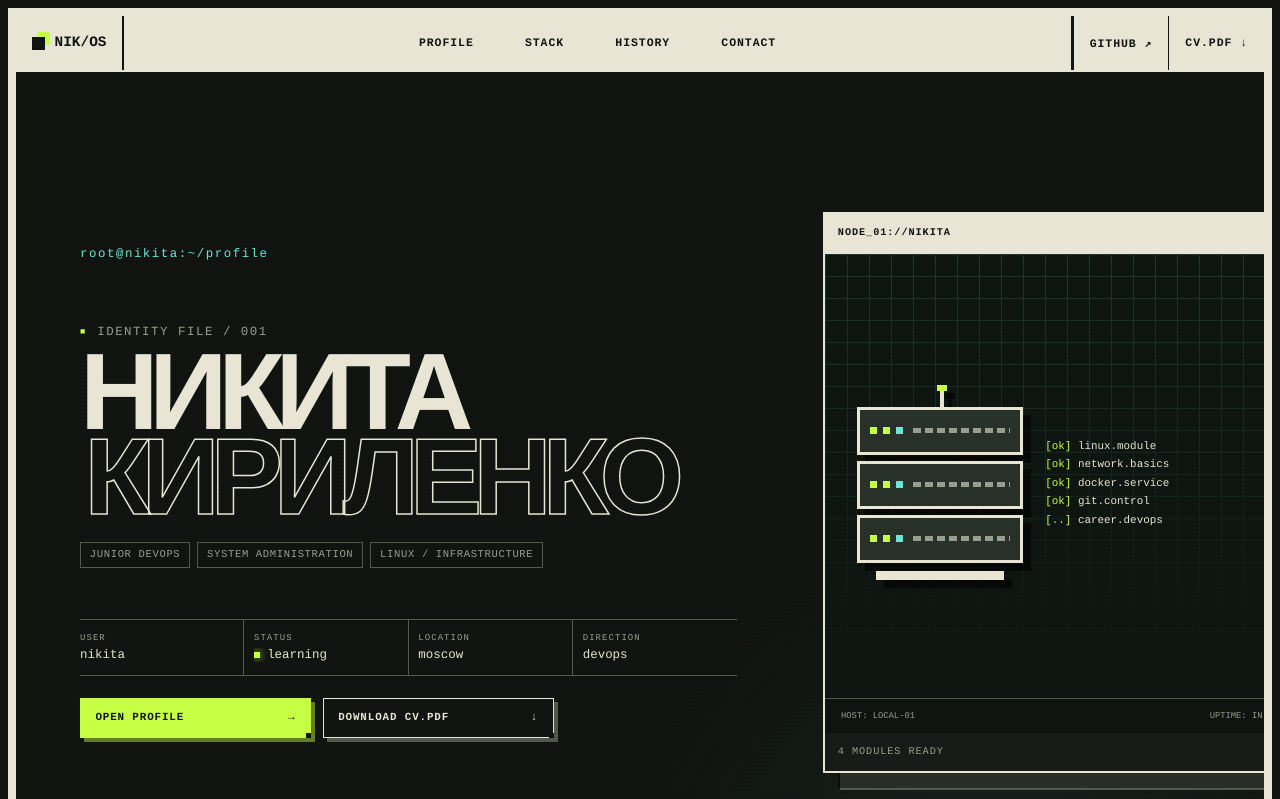
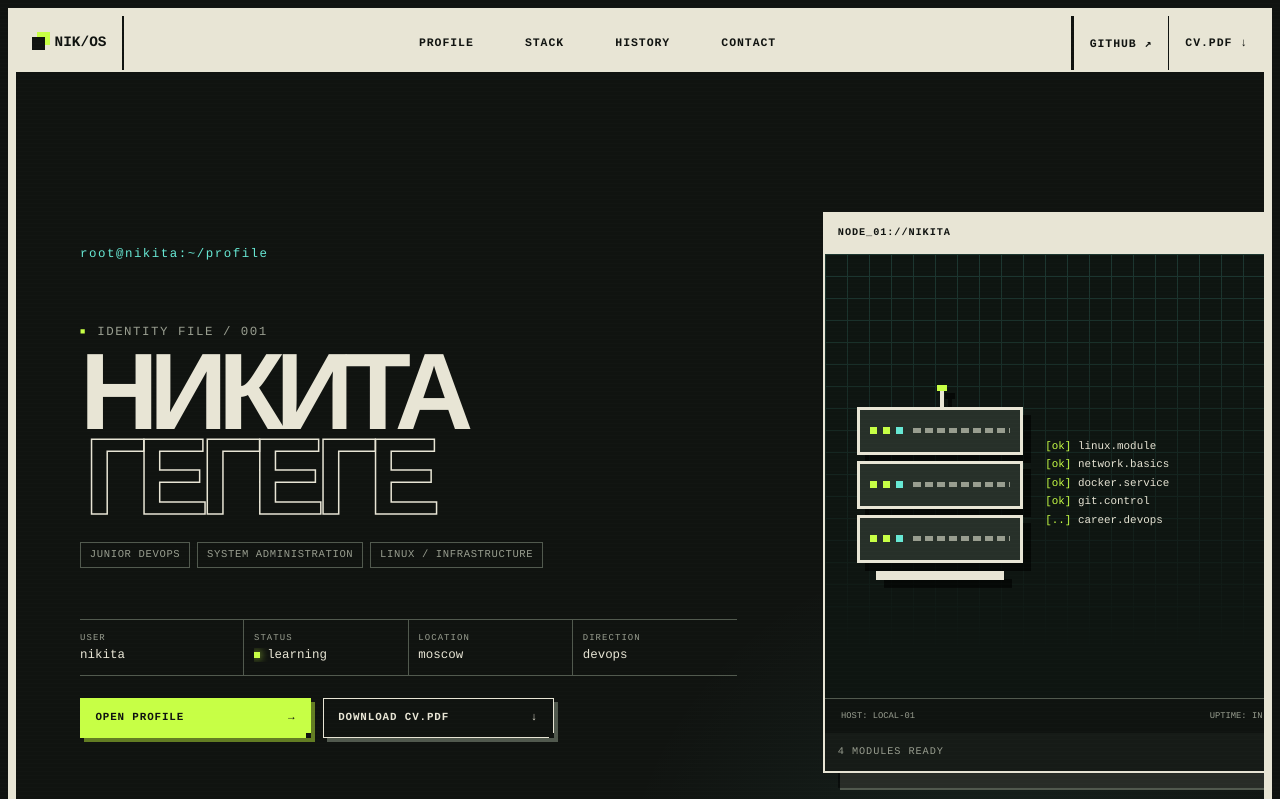
Before and after one commit to y1g0ul/devops-site, a Flask app: page / in a window 1280 px wide. Shown: the top 799 px of the page. Run offline with Flask 3, Linux system fonts and the light colour scheme.

Commit message:
fix lastname

```diff
--- a/app/templates/index.html
+++ b/app/templates/index.html
@@ -39,7 +39,7 @@
           <p class="kicker"><span aria-hidden="true">■</span> IDENTITY FILE / 001</p>
           <h1 id="hero-title" class="hero-title">
             <span>НИКИТА</span>
-            <span>КИРИЛЕНКО</span>
+            <span>ГЕГЕГЕ</span>
           </h1>
           <div class="role-stack" aria-label="Профессиональные направления">
             <span>JUNIOR DEVOPS</span>
```
